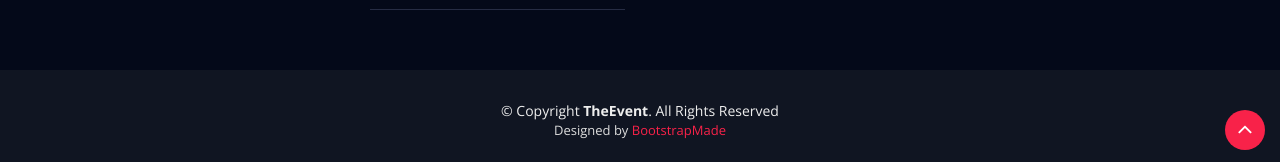
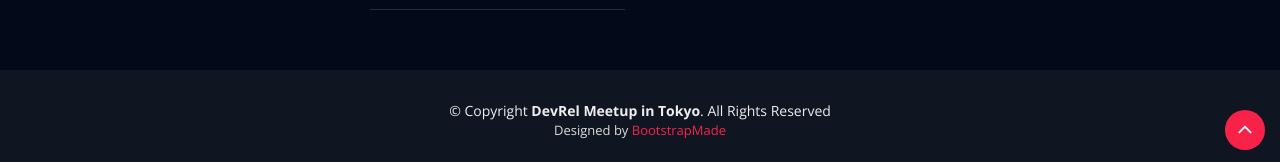
Before and after one commit to DevRel-Asia/asia-2020, a Jekyll site: the page built from index.md, in a window 1280 px wide and 900 px high, scrolled down 4251 px. Shown: the part 735-897 px from the top of the window. Built offline with Jekyll 4.4.1, drawn with Linux system fonts in a browser that asks for light colours.

Commit message:
Update footer

```diff
--- a/_includes/footer.html
+++ b/_includes/footer.html
@@ -38,7 +38,7 @@
 
   <div class="container">
     <div class="copyright">
-      &copy; Copyright <strong>TheEvent</strong>. All Rights Reserved
+      &copy; Copyright <strong>DevRel Meetup in Tokyo</strong>. All Rights Reserved
     </div>
     <div class="credits">
       <!--
```
